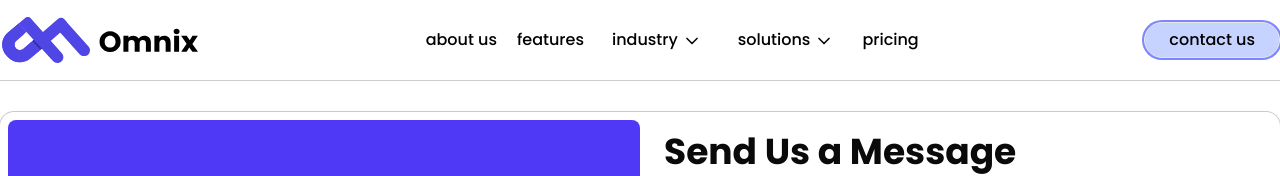
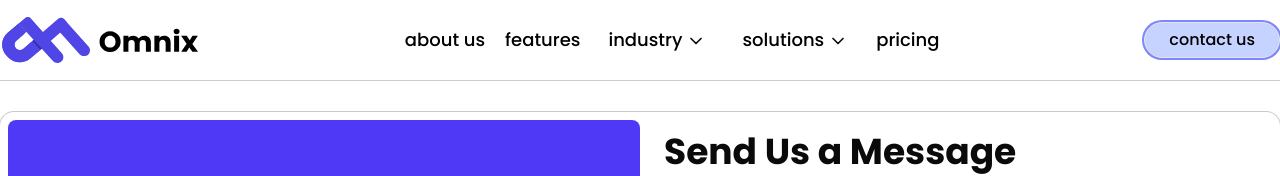
Before and after one commit to farismaulanaari-stack/omnix, a Next.js app: page /contact-us in a window 1280 px wide. Shown: the top 176 px of the page. Built offline with nearby package versions, Linux system fonts and the light colour scheme.

Commit message:
feat: adjust text sizing on navigation menu items title text

```diff
--- a/src/components/SiteHeader/site-header.tsx
+++ b/src/components/SiteHeader/site-header.tsx
@@ -34,20 +34,20 @@ export default function SiteHeader() {
           <NavigationMenuItem>
             <NavigationMenuLink asChild>
               <Link href={"#about"}>
-                <p className="text-base font-medium text-black">about us</p>
+                <p className="text-lg font-medium text-black">about us</p>
               </Link>
             </NavigationMenuLink>
           </NavigationMenuItem>
           <NavigationMenuItem>
             <NavigationMenuLink asChild>
               <Link href={"#features"}>
-                <p className="text-base font-medium text-black">features</p>
+                <p className="text-lg font-medium text-black">features</p>
               </Link>
             </NavigationMenuLink>
           </NavigationMenuItem>
           <NavigationMenuItem>
             <NavigationMenuTrigger>
-              <p className="text-base font-medium text-black">industry</p>
+              <p className="text-lg font-medium text-black">industry</p>
             </NavigationMenuTrigger>
             <NavigationMenuContent className="min-w-[700px] h-fit p-3 shadow-none border-none ring ring-black/20 left-1/2 -translate-x-1/2 data-[motion=from-start]:animate-in data-[motion=from-start]:slide-in-from-bottom-2">
               <div className="w-full h-full flex flex-col gap-4">
@@ -80,7 +80,7 @@ export default function SiteHeader() {
           </NavigationMenuItem>
           <NavigationMenuItem>
             <NavigationMenuTrigger>
-              <p className="text-base font-medium text-black">solutions</p>
+              <p className="text-lg font-medium text-black">solutions</p>
             </NavigationMenuTrigger>
             <NavigationMenuContent className="min-w-[800px] h-[350px] shadow-none border-none ring ring-black/20 p-4 left-1/2 -translate-x-1/2 data-[motion=from-start]:animate-in data-[motion=from-start]:slide-in-from-bottom-2">
               <div className="min-w-full h-full grid grid-cols-6 grid-rows-3 gap-4">
@@ -99,7 +99,7 @@ export default function SiteHeader() {
           <NavigationMenuItem>
             <NavigationMenuLink asChild>
               <Link href={"#pricing"}>
-                <p className="text-base font-medium text-black">pricing</p>
+                <p className="text-lg font-medium text-black">pricing</p>
               </Link>
             </NavigationMenuLink>
           </NavigationMenuItem>
```
